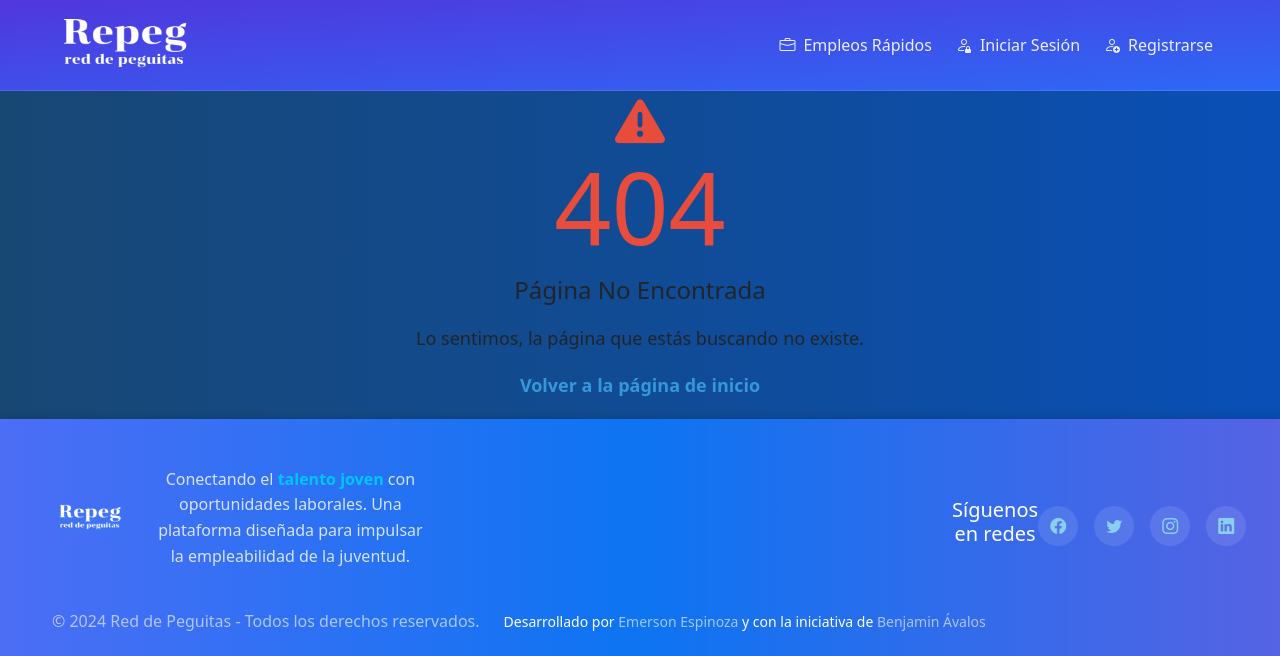
After one commit to emersonxinay/net_jobs, a Flask app: template templates/404.html in a window 1280 px wide. The commit adds this page. Shown: the top 656 px of the page. Run offline with Flask 3, Linux system fonts and the light colour scheme; the template is opened without the code that fills it, so the values that code supplies are empty; some libraries are stand-ins or nearby versions.

Commit message:
feat css 404

```diff
--- /dev/null
+++ b/static/css/404.css
@@ -0,0 +1,28 @@
+.container404 {
+  text-align: center;
+}
+.container404 h1 {
+  font-size: 100px;
+  margin: 0;
+  color: #e74c3c;
+}
+.container404 h2 {
+  font-size: 24px;
+  margin: 10px 0;
+}
+.container404 p {
+  font-size: 18px;
+  margin: 20px 0;
+}
+.container404 a {
+  text-decoration: none;
+  color: #3498db;
+  font-weight: bold;
+}
+.container404 a:hover {
+  text-decoration: underline;
+}
+.container404 .icon {
+  font-size: 50px;
+  color: #e74c3c;
+}
--- /dev/null
+++ b/templates/404.html
@@ -0,0 +1,15 @@
+{% extends "base.html" %} {% block title %} Página No Existe{% endblock %}
+{%block linke %}
+<link
+  rel="stylesheet"
+  href=" {{ url_for('static', filename='css/404.css') }}"
+/>
+{% endblock %} {% block content %}
+<div class="container404">
+  <i class="fas fa-exclamation-triangle icon"></i>
+  <h1>404</h1>
+  <h2>Página No Encontrada</h2>
+  <p>Lo sentimos, la página que estás buscando no existe.</p>
+  <p><a href="{{ url_for('home') }}">Volver a la página de inicio</a></p>
+</div>
+{%endblock%}
--- a/templates/base.html
+++ b/templates/base.html
@@ -17,8 +17,10 @@
     <!-- Estilos específicos para esta página -->
     <link
       rel="stylesheet"
-      href="{{ url_for('static', filename='css/style.css') }}"
+      href=" {{ url_for('static', filename='css/style.css') }}"
     />
+    {% block linke %} {% endblock %}
+
     <!-- Font Awesome -->
     <link
       rel="stylesheet"
```
Also changed, not shown: app.py (+7 -0 lines), prueba.html (added, +54 -0 lines), 3 other files.
